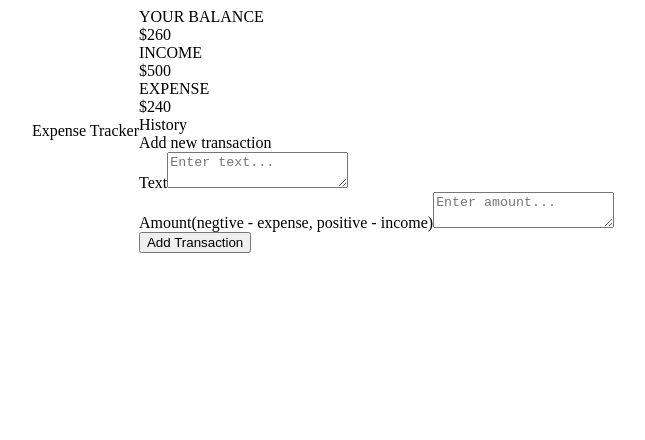
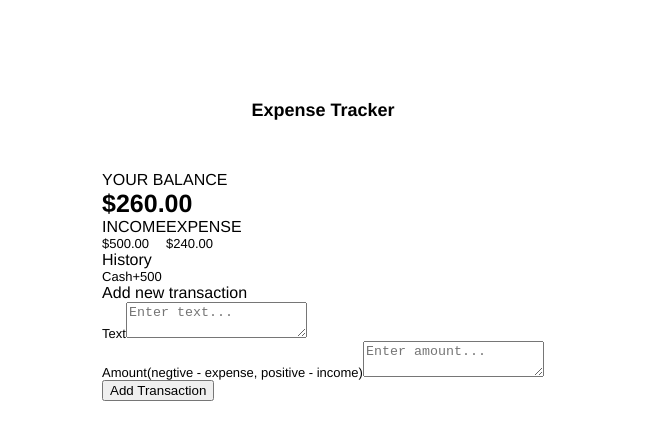
Before and after one commit to dohdat/Leetcode-Questions, a React (Create React App) app in the folder Projects/expense-tracker/: page / in a window 1280 px wide. Shown: the top 440 px of the page, without its empty margins (317-962 px from the left). Built offline with nearby package versions, Linux system fonts and the light colour scheme.

Commit message:
Added income wrapper

```diff
--- a/Projects/expense-tracker/src/App.css
+++ b/Projects/expense-tracker/src/App.css
@@ -1,5 +1,27 @@
 .main-container {
     display: flex;
+    flex-direction: column;
     justify-content: center;
     align-items: center;
+    font-weight: lighter;
+    font-family: Helvetica;
+    font-size: 13px;
+    margin-top: 100px;
 }
+.main-header {
+    font-weight: 600;
+    font-size: 18px;
+    margin-bottom: 50px;
+}
+.main-title {
+    font-weight: 400;
+    font-size: 16px;
+}
+.balance {
+    font-weight: 600;
+    font-size: 25px;
+}
+.main-income {
+    display: flex;
+    flex-direction: row;
+}
--- a/Projects/expense-tracker/src/App.js
+++ b/Projects/expense-tracker/src/App.js
@@ -9,23 +9,27 @@ function App() {
             <div className="main-content">
                 <div>
                     <div className="main-title">YOUR BALANCE</div>
-                    <span>$260</span>
+                    <span className="balance">$260.00</span>
                 </div>
-                <div>
+                <div className="main-income">
                     <div>
                         <div className="main-title">INCOME</div>
-                        <span>$500</span>
+                        <span>$500.00</span>
                     </div>
                     <div>
                         <div className="main-title">EXPENSE</div>
-                        <span>$240</span>
+                        <span>$240.00</span>
                     </div>
                 </div>
                 <div>
-                    <span>History</span>
+                    <span className="main-title">History</span>
+                    <div>
+                        <span>Cash</span>
+                        <span>+500</span>
+                    </div>
                 </div>
                 <div>
-                    <span>Add new transaction</span>
+                    <span className="main-title">Add new transaction</span>
                     <div>
                         <span>Text</span>
                         <textarea placeholder="Enter text..."></textarea>
```
